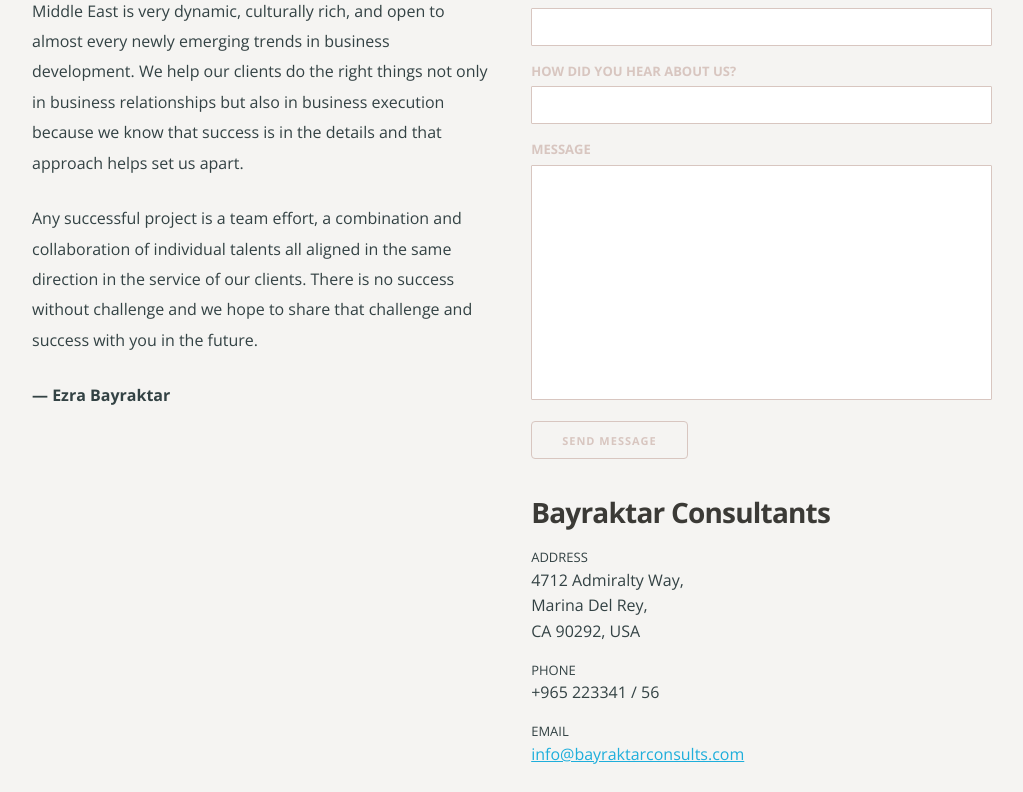
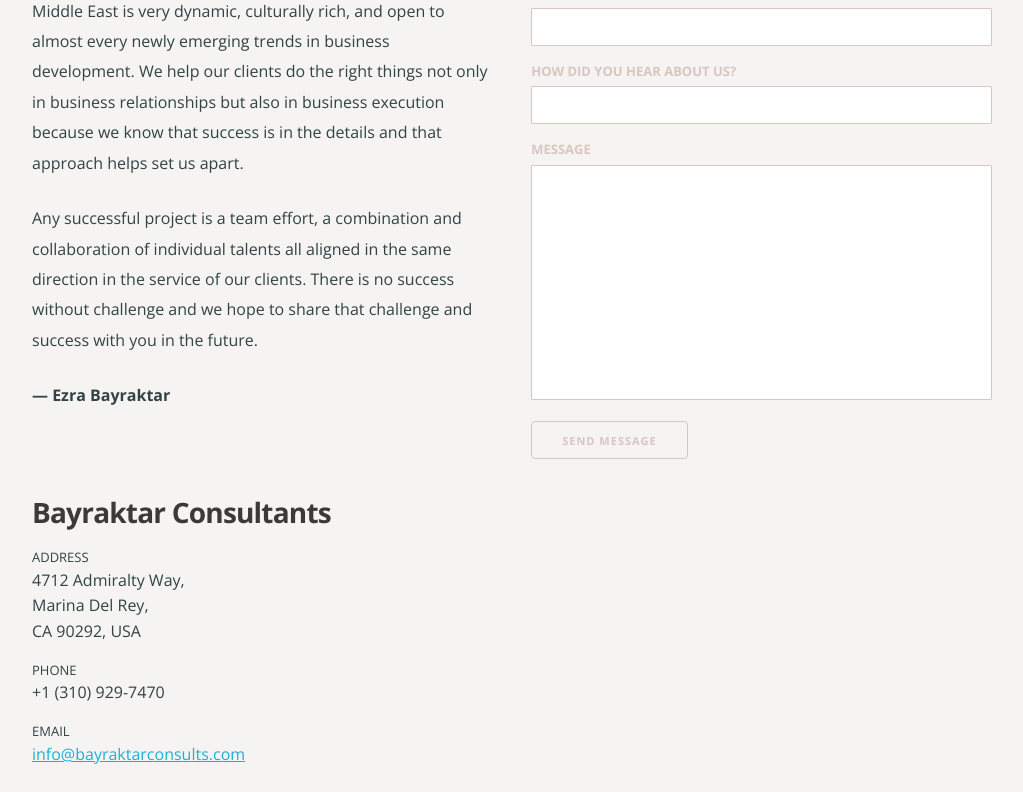
Before and after one commit to HashCookies/by-cons, a Jekyll site: the page built from contact.html, in a window 1280 px wide and 900 px high, scrolled down 853 px, cut to the strip 108-900 px from the top of the window. Shown: the whole strip, without its empty margins (128-1151 px from the left). Built offline with Jekyll 4.4.1, drawn with Linux system fonts in a browser that asks for light colours.

Commit message:
Contact form setup

```diff
--- a/contact.html
+++ b/contact.html
@@ -15,30 +15,30 @@ layout: default
     <div class="columns six">
       <img src="/images/computer-img.jpeg" class="inline-img" />
       <h4>Contact Us</h4>
-      <form>
-        <form action="//facebook.us13.list-manage.com/subscribe/post?u=1ea94cfbc18f0f8d7340c44cb&amp;id=9341b259fd" method="post" id="mc-embedded-subscribe-form" name="mc-embedded-subscribe-form" class="validate" target="_blank" novalidate>
-            <div id="mc_embed_signup_scroll">
+        <form method="POST" action="http://formspree.io/info@bayraktarconsults.com">
               <label>Full Name</label>
-              <input type="text" value="" name="FNAME" class="u-full-width form-control"  id="mce-NAME">
+              <input type="text" value="" name="name" class="u-full-width form-control">
               <label>Phone</label>
-              <input type="text" value="" name="EMAIL" class="u-full-width form-control"  id="mce-EMAIL" required>
+              <input type="text" value="" name="phone" class="u-full-width form-control" required>
               <label>Email</label>
-              <input type="email" value="" name="EMAIL" class="u-full-width form-control"  id="mce-EMAIL" required>
+              <input type="email" value="" name="email" class="u-full-width form-control" required>
               <label>Your Company</label>
-              <input type="text" value="" name="EMAIL" class="u-full-width form-control"  id="mce-EMAIL" required>
+              <input type="text" value="" name="company" class="u-full-width form-control">
               <label>Address</label>
-              <input type="text" value="" name="EMAIL" class="u-full-width form-control"  id="mce-EMAIL" required>
+              <input type="text" value="" name="address" class="u-full-width form-control">
               <label>How did you hear about us?</label>
-              <input type="text" value="" name="EMAIL" class="u-full-width form-control"  id="mce-EMAIL" required>
+              <input type="text" value="" name="How did you hear about us" class="u-full-width form-control">
               <label>Message</label>
-              <textarea type="text" value="" name="MESSAGE" class="u-full-width form-control"  id="mce-MESSAGE"></textarea>
+              <textarea type="text" value="" name="message" class="u-full-width form-control" ></textarea>
+              <input type="hidden" name="_subject" value="Message from Bayraktar Consultant">
+              <input type="hidden" name="_next" value="http://bayraktarconsultants.com/contact.html">
+
 
               <!-- real people should not fill this in and expect good things - do not remove this or risk form bot signups-->
-              <div style="position: absolute; left: -5000px;" aria-hidden="true"><input type="text" name="b_1ea94cfbc18f0f8d7340c44cb_9341b259fd" tabindex="-1" value=""></div>
-              <input type="submit" class="button button-primary" name="subscribe" id="mc-embedded-subscribe" value="Send Message">
+              <div style="position: absolute; left: -5000px;" aria-hidden="true"></div>
+              <input type="submit" class="button button-primary" value="Send Message">
             </div>
         </form>
-      </form>
       <h4>Bayraktar Consultants</h4>
       <dl>
         <dt>
@@ -54,7 +54,7 @@ layout: default
           Phone
         </dt>
         <dd>
-          +965 223341 / 56
+          +1 (310) 929-7470
         </dd>
 
         <dt>
```
Also changed, not shown: 1 other file.
